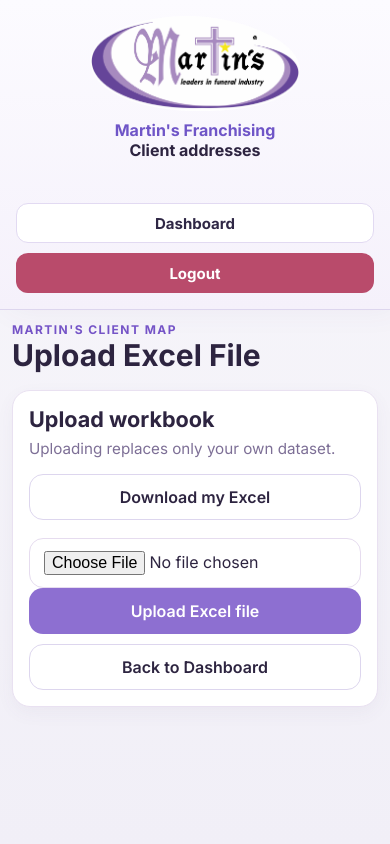
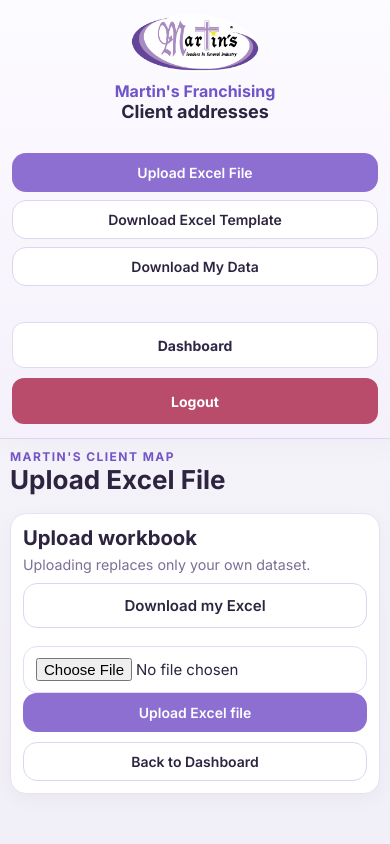
Before and after one commit to WjmPiek/martins-density-maps, a Flask app: page /upload-page in a window 390 px wide. Run offline with Flask 3, Linux system fonts and the light colour scheme; the visitor is signed in with stand-in values (Sample User, id 1); some libraries are stand-ins or nearby versions.

Commit message:
update dashboard

```diff
--- a/app/static/css/styles.css
+++ b/app/static/css/styles.css
@@ -1629,3 +1629,280 @@
     height: 280px !important;
   }
 }
+
+
+/* Final mobile responsiveness fixes */
+@media (max-width: 1080px) {
+  .app-layout {
+    display: block;
+  }
+
+  .sidebar {
+    position: static !important;
+    width: 100% !important;
+    height: auto !important;
+    max-height: none !important;
+    overflow: visible !important;
+    border-right: none !important;
+    border-bottom: 1px solid var(--line) !important;
+    padding: 14px 12px !important;
+    gap: 14px !important;
+  }
+
+  .main-content {
+    margin-left: 0 !important;
+    padding: 12px !important;
+  }
+
+  .shell {
+    max-width: 100% !important;
+  }
+
+  .dashboard-top-fixed {
+    position: static !important;
+    padding-bottom: 0 !important;
+    margin-bottom: 12px !important;
+  }
+
+  .sidebar-actions {
+    display: grid !important;
+    gap: 10px !important;
+  }
+
+  .sidebar-nav,
+  .button-row,
+  .action-group,
+  .map-toggle,
+  .top-actions,
+  .form-actions,
+  .dashboard-buttons {
+    flex-direction: column !important;
+    align-items: stretch !important;
+  }
+
+  .sidebar-nav a,
+  .sidebar-actions .primary-btn,
+  .sidebar-actions .ghost-btn,
+  .button-row .primary-btn,
+  .button-row .ghost-btn,
+  .map-toggle button,
+  .top-actions .primary-btn,
+  .top-actions .ghost-btn,
+  .form-actions .primary-btn,
+  .form-actions .ghost-btn,
+  .small-btn {
+    width: 100% !important;
+    min-width: 0 !important;
+  }
+
+  .stats-grid,
+  .filters,
+  .filters-admin,
+  .editor-grid,
+  .map-layout,
+  .analytics-grid,
+  .analytics-grid-two {
+    grid-template-columns: 1fr !important;
+  }
+
+  .analytics-panel-map-width .charts-container,
+  .analytics-panel .charts-container,
+  .charts-container {
+    width: 100% !important;
+    max-width: 100% !important;
+  }
+
+  .panel {
+    padding: 16px !important;
+    border-radius: 18px !important;
+    margin-bottom: 16px !important;
+  }
+
+  .panel-head,
+  .page-header,
+  .dashboard-header {
+    flex-direction: column !important;
+    align-items: flex-start !important;
+    gap: 10px !important;
+  }
+
+  .page-header h1,
+  .dashboard-title h1,
+  .dashboard-header h1 {
+    font-size: 30px !important;
+    line-height: 1.1 !important;
+  }
+
+  #map {
+    width: 100% !important;
+    height: 360px !important;
+    border-radius: 18px !important;
+  }
+
+  .chart-block,
+  .analytics-panel .chart-block {
+    padding: 14px !important;
+    border-radius: 18px !important;
+  }
+
+  .chart-block canvas,
+  .analytics-panel .chart-block canvas {
+    height: 280px !important;
+  }
+
+  .table-wrap {
+    overflow-x: auto !important;
+    -webkit-overflow-scrolling: touch !important;
+  }
+
+  table {
+    min-width: 720px;
+  }
+}
+
+@media (max-width: 720px) {
+  html,
+  body {
+    font-size: 15px;
+  }
+
+  .auth-wrap {
+    padding: 12px !important;
+  }
+
+  .auth-card,
+  .auth-card-wide {
+    width: 100% !important;
+    padding: 22px 16px !important;
+    border-radius: 18px !important;
+  }
+
+  .login-logo {
+    max-width: 220px !important;
+    height: auto !important;
+  }
+
+  .sidebar-brand {
+    margin-bottom: 8px !important;
+  }
+
+  .sidebar-logo,
+  .page-logo,
+  .dashboard-logo,
+  .nav-logo {
+    width: auto !important;
+    height: 58px !important;
+  }
+
+  .sidebar-brand strong {
+    font-size: 18px !important;
+  }
+
+  .sidebar-nav a {
+    font-size: 18px !important;
+    min-height: 46px !important;
+    padding: 12px 14px !important;
+  }
+
+  .stats-grid {
+    grid-template-columns: 1fr !important;
+    gap: 10px !important;
+  }
+
+  .stat-card {
+    padding: 14px 16px !important;
+  }
+
+  .stat-card strong {
+    font-size: 24px !important;
+  }
+
+  .filters,
+  .filters-admin,
+  .editor-grid {
+    gap: 10px !important;
+  }
+
+  label {
+    font-size: 13px !important;
+  }
+
+  input,
+  select,
+  button,
+  textarea {
+    padding: 11px 12px !important;
+    font-size: 15px !important;
+  }
+
+  #map {
+    height: 300px !important;
+  }
+
+  .map-toggle {
+    gap: 8px !important;
+  }
+
+  .chart-block canvas,
+  .analytics-panel .chart-block canvas {
+    height: 240px !important;
+  }
+
+  table {
+    min-width: 640px;
+  }
+
+  table thead th,
+  table tbody td,
+  th,
+  td {
+    padding: 10px 10px !important;
+    font-size: 13px !important;
+  }
+}
+
+@media (max-width: 480px) {
+  .main-content {
+    padding: 10px !important;
+  }
+
+  .panel {
+    padding: 12px !important;
+    border-radius: 16px !important;
+  }
+
+  .page-header h1,
+  .dashboard-title h1,
+  .dashboard-header h1 {
+    font-size: 26px !important;
+  }
+
+  .sidebar-actions {
+    gap: 8px !important;
+  }
+
+  .sidebar-nav a,
+  .sidebar-actions .primary-btn,
+  .sidebar-actions .ghost-btn,
+  .map-toggle button,
+  .form-actions .primary-btn,
+  .form-actions .ghost-btn,
+  .small-btn {
+    padding: 10px 12px !important;
+    font-size: 14px !important;
+  }
+
+  #map {
+    height: 260px !important;
+    border-radius: 16px !important;
+  }
+
+  .chart-block canvas,
+  .analytics-panel .chart-block canvas {
+    height: 220px !important;
+  }
+
+  table {
+    min-width: 560px;
+  }
+}
--- a/app/static/js/dashboard.js
+++ b/app/static/js/dashboard.js
@@ -322,6 +322,8 @@
   els.pinRadius?.addEventListener('input', renderMap);
 
   window.addEventListener('load', () => setTimeout(refreshMapSize, 300));
+  window.addEventListener('resize', () => setTimeout(refreshMapSize, 150));
+  window.addEventListener('orientationchange', () => setTimeout(refreshMapSize, 300));
   setTimeout(refreshMapSize, 300);
 }
 
```
